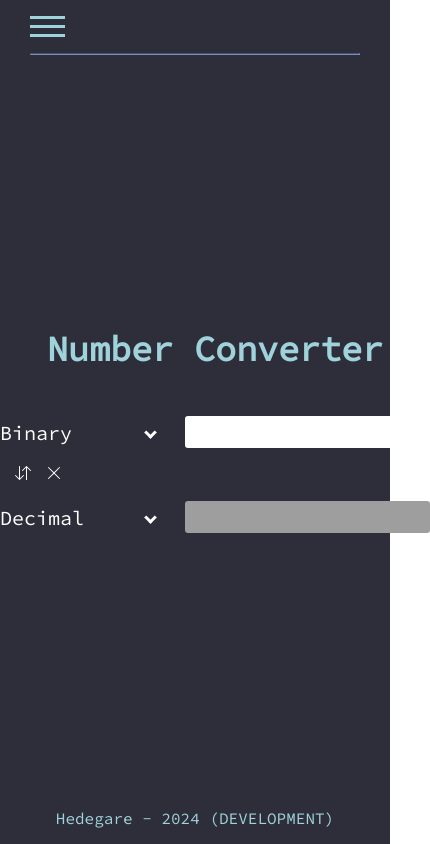
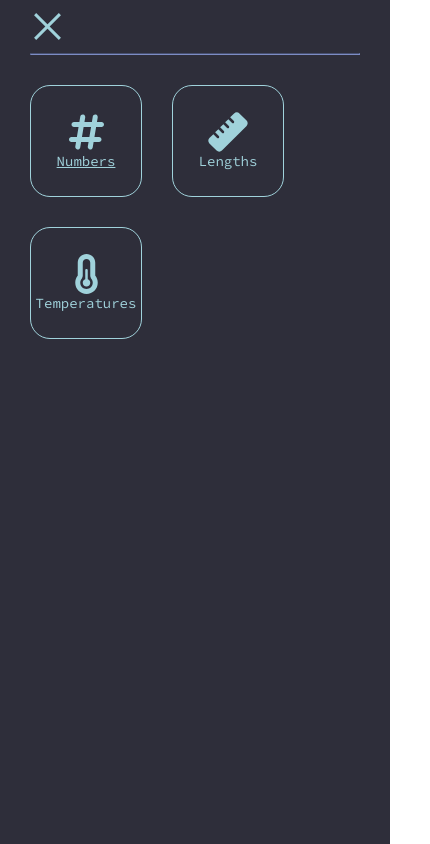
Before and after one commit to Hedevgare/conversion-tools, a Vue app: page / in a window 390 px wide. Both pictures are taken after a click on the element 47 px from the left and 26 px from the top of the page. Shown: the whole page, 430 px wide, since content can reach past the window. Built offline with nearby package versions, Linux system fonts and the light colour scheme.

Commit message:
Fix menu and mobile layout

```diff
--- a/src/App.vue
+++ b/src/App.vue
@@ -2,7 +2,7 @@
 export default {
 	data() {
 		return {
-			isMenuOpen: true,
+			isMenuOpen: false,
 		}
 	},
 	computed: {
@@ -28,6 +28,7 @@ export default {
 	</div>
 	<hr />
 	<section class="menu" :class="{ 'open': isMenuOpen }">
+		<div class="menu-container">
 			<div class="menu-item">
 				<RouterLink class="header-link" to="/" @click="toggleMenu">
 					<font-awesome-icon :icon="['fa', 'hashtag']" />
@@ -45,6 +46,7 @@ export default {
 					<font-awesome-icon :icon="['fa', 'temperature-half']" />
 					Temperatures
 				</RouterLink>
+			</div>
 		</div>
 	</section>
 	<RouterView />
@@ -93,6 +95,13 @@ export default {
 }
 
 .menu.open {
+	display: block;
+	/* flex-wrap: wrap; */
+}
+
+.menu-container {
 	display: flex;
+	flex-wrap: wrap;
+	margin: 15px;
 }
 </style>
--- a/src/components/ConversionBlock.vue
+++ b/src/components/ConversionBlock.vue
@@ -61,28 +61,32 @@ export default {
 </script>
 
 <template>
+    <div class="">
         <div class="flex flex-center conversion-block">
-        <div class="relative flex-column">
+            <div class="relative">
                 <div class="flex unit-label" @click="() => this.$refs.dropdownFrom.toggle()">
-                <p class="flex-1">{{ this.from }}</p><i class="dropdown-arrow"></i>
+                    <p class="flex-1">{{ this.from }}</p>
+                    <i class="dropdown-arrow margin-left-5"></i>
                 </div>
                 <dropdown ref="dropdownFrom" :active="this.from" :units="this.units"
                     @set-unit="(unit) => setUnit('from', unit)" />
             </div>
             <icon-input v-model="fromValue" name="fromValue" @input="validateInput" />
         </div>
-    <div class="conversion-block">
+        <div class="conversion-block conversion-icons">
             <img src="/swap.svg" title="Swap units" @click="swapUnits" />
             <img src="/reset.svg" title="Reset values" @click="resetValues" />
         </div>
         <div class="flex flex-center conversion-block">
-        <div class="relative flex-column">
+            <div class="relative">
                 <div class="flex unit-label" @click="() => this.$refs.dropdownTo.toggle()">
-                <p class="flex-1">{{ this.to }}</p><i class="dropdown-arrow"></i>
+                    <p class="flex-1">{{ this.to }}</p>
+                    <i class="dropdown-arrow margin-left-5"></i>
                 </div>
                 <dropdown ref="dropdownTo" :active="this.to" :units="this.units"
                     @set-unit="(unit) => setUnit('to', unit)" />
             </div>
             <icon-input v-model="toValue" :disabled="true" />
         </div>
+    </div>
 </template>
--- a/src/styles/main.css
+++ b/src/styles/main.css
@@ -30,7 +30,7 @@ input {
   height: 30px;
   text-align: center;
   border-color: gray;
-  margin-left: 30px;
+  margin-left: 0;
 }
 
 input:disabled {
@@ -74,9 +74,9 @@ input:focus {
   align-items: center;
   text-align: center;
   padding: 30px;
-  border: 1px solid #ffffff;
+  border: 1px solid #a0d2db;
   border-radius: 20px;
-  margin: 15px 30px;
+  margin: 15px;
   height: 50px;
   width: 50px;
 }
@@ -119,14 +119,19 @@ input:focus {
 }
 
 .conversion-block {
-  width: 430px;
+  /* width: 430px; */
+  flex-direction: column;
   margin: auto;
-  text-align: left;
+  text-align: inherit;
 }
 
 .conversion-block>* {
   flex: 1;
   font-size: 20px;
+}
+
+.conversion-icons {
+  margin-top: 20px;
 }
 
 .underline-text {
@@ -144,6 +149,7 @@ input:focus {
   border-bottom-left-radius: 5px;
   position: absolute;
   width: 100%;
+  min-width: fit-content;
   font-size: 16px;
   z-index: 1;
 }
@@ -177,3 +183,32 @@ input:focus {
 .title {
   color: #a0d2db;
 }
+
+/* Margins & Paddings */
+.margin-auto {
+  margin: auto;
+}
+
+.margin-right-5 {
+  margin-right: 5px;
+}
+
+.margin-left-5 {
+  margin-left: 5px;
+}
+
+/* Media Queries */
+@media screen and (min-width: 500px) {
+  input {
+    margin-left: 30px;
+  }
+
+  .conversion-block {
+    flex-direction: row;
+    text-align: left;
+  }
+
+  .conversion-icons {
+    margin-top: 5px;
+  }
+}
```
Lines whose indentation alone changed are shown as unchanged.
